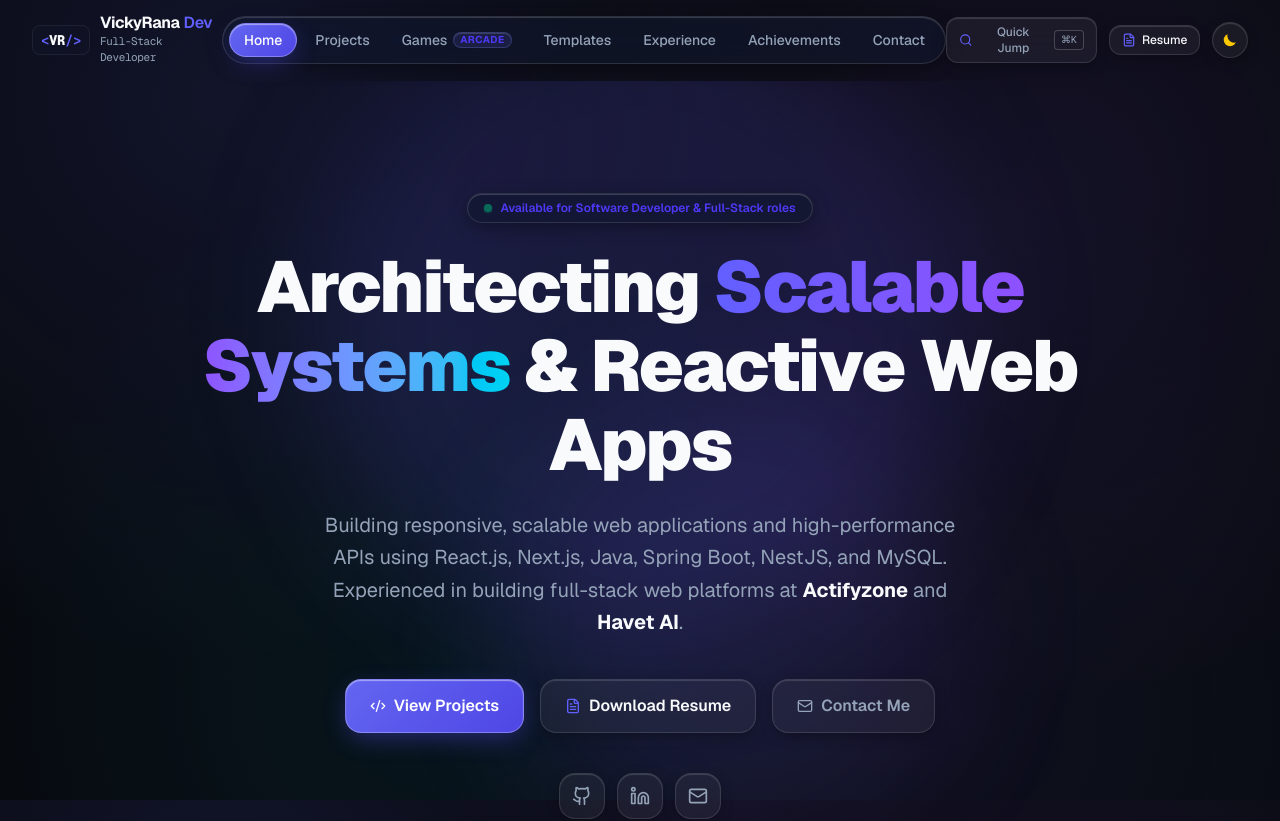
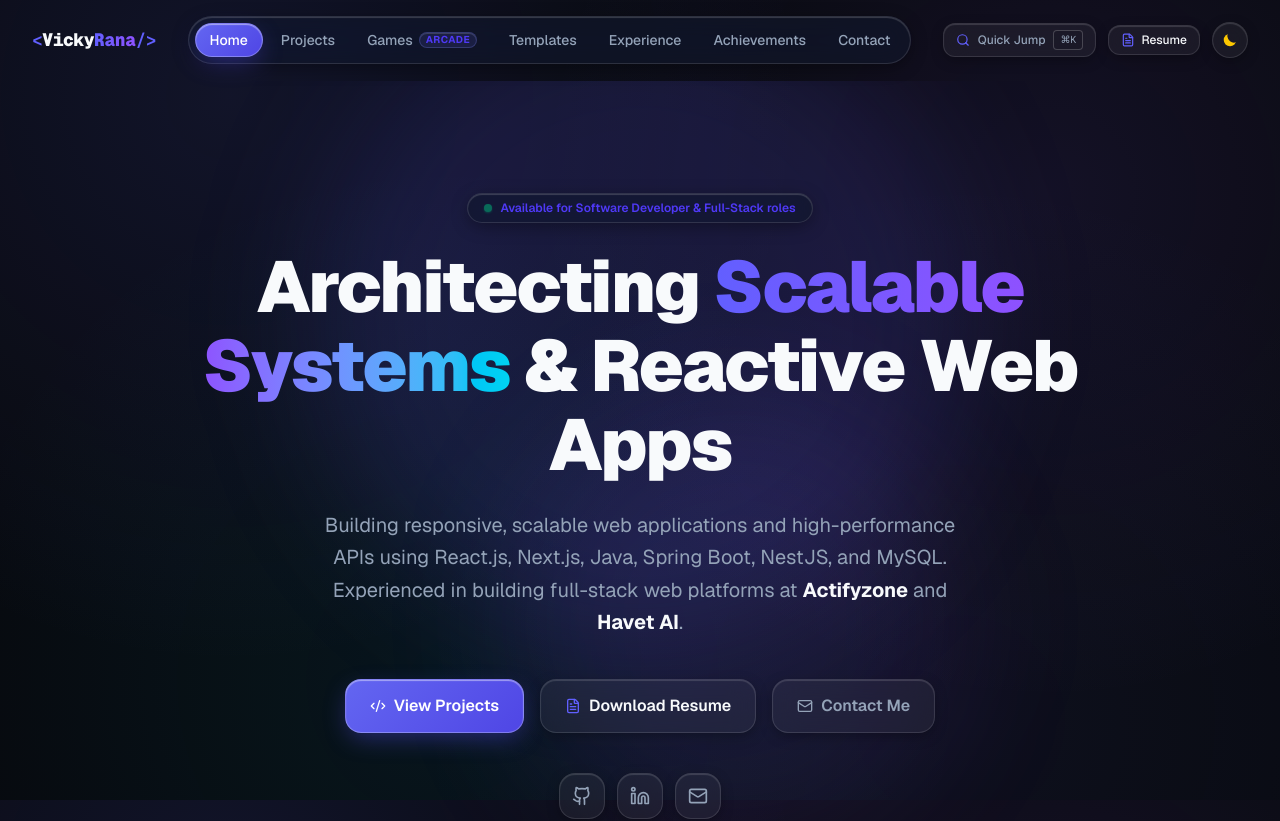
Before and after one commit to vickysrana2-cloud/VickyRanaPortfolio, a Next.js app: page / in a window 1280 px wide. Shown: the top 821 px of the page. Built offline with nearby package versions, Linux system fonts and the light colour scheme.

Commit message:
feat(branding): update brand logo to <VickyRana/>

```diff
--- a/src/components/footer.tsx
+++ b/src/components/footer.tsx
@@ -22,19 +22,27 @@ export function Footer() {
           <div className="lg:col-span-2 space-y-4">
             <Link
               href="/"
-              className="inline-flex items-center gap-2.5 tracking-tight text-foreground transition-transform hover:opacity-90"
-              aria-label="VickyRana Dev Home"
+              className="group inline-flex items-center font-mono text-xl font-bold tracking-tight text-foreground transition-transform hover:opacity-90 select-none"
+              aria-label="VickyRana Home"
             >
-              <div className="flex items-center justify-center px-2 py-1 rounded-lg font-mono text-xs font-semibold border border-border/60 bg-muted/30 select-none">
-                <span className="text-indigo-500 dark:text-indigo-400 select-none">&lt;</span>
-                <span className="font-extrabold text-foreground tracking-tight">VR</span>
-                <span className="text-indigo-500 dark:text-indigo-400 select-none">/&gt;</span>
-              </div>
-              <span className="text-lg font-bold tracking-tight flex items-center">
-                <span className="text-foreground">VickyRana</span>
-                <span className="text-indigo-500 dark:text-indigo-400 ml-1 font-semibold">Dev</span>
+              <span
+                aria-hidden="true"
+                className="text-indigo-500 dark:text-indigo-400 font-semibold transition-transform duration-300 group-hover:-translate-x-0.5 select-none"
+              >
+                &lt;
+              </span>
+              <span className="text-foreground font-black">Vicky</span>
+              <span className="bg-gradient-to-r from-indigo-500 to-violet-500 bg-clip-text text-transparent dark:from-indigo-400 dark:to-violet-400 font-black">
+                Rana
+              </span>
+              <span
+                aria-hidden="true"
+                className="text-indigo-500 dark:text-indigo-400 font-semibold transition-transform duration-300 group-hover:translate-x-0.5 select-none"
+              >
+                /&gt;
               </span>
             </Link>
+
 
             <p className="text-sm text-muted-foreground max-w-sm leading-relaxed">
               {profileData.tagline}
--- a/src/components/navbar.tsx
+++ b/src/components/navbar.tsx
@@ -8,7 +8,6 @@ import { cn } from '@/lib/utils';
 import {
   Menu,
   X,
-  Code2,
   Search,
   FileText,
   Mail
@@ -64,24 +63,27 @@ export function Navbar({ onOpenCommand }: NavbarProps) {
           {/* Logo */}
           <Link
             href="/"
-            className="group flex items-center gap-2.5 tracking-tight text-foreground transition-all duration-200"
-            aria-label="VickyRana Dev Home"
+            aria-label="VickyRana Home"
+            className="group inline-flex items-center rounded-md font-mono text-base sm:text-lg font-bold tracking-tight select-none focus-visible:outline-none focus-visible:ring-2 focus-visible:ring-indigo-500/60 focus-visible:ring-offset-2 focus-visible:ring-offset-background transition-opacity hover:opacity-90"
           >
-            <div className="flex items-center justify-center px-2 py-1 rounded-lg font-mono text-xs sm:text-sm font-semibold border border-border/60 bg-muted/30 group-hover:border-indigo-500/40 group-hover:bg-indigo-500/5 transition-all select-none">
-              <span className="text-indigo-500 dark:text-indigo-400 select-none">&lt;</span>
-              <span className="font-extrabold text-foreground tracking-tight">VR</span>
-              <span className="text-indigo-500 dark:text-indigo-400 select-none">/&gt;</span>
-            </div>
-            <div className="flex flex-col">
-              <span className="text-base font-bold leading-none tracking-tight flex items-center">
-                <span className="text-foreground">VickyRana</span>
-                <span className="text-indigo-500 dark:text-indigo-400 ml-1 font-semibold">Dev</span>
-              </span>
-              <span className="hidden sm:block text-[11px] font-mono text-muted-foreground mt-0.5">
-                Full-Stack Developer
-              </span>
-            </div>
+            <span
+              aria-hidden="true"
+              className="text-indigo-500 dark:text-indigo-400 font-semibold transition-transform duration-300 group-hover:-translate-x-0.5 select-none"
+            >
+              &lt;
+            </span>
+            <span className="text-foreground font-black">Vicky</span>
+            <span className="bg-gradient-to-r from-indigo-500 to-violet-500 bg-clip-text text-transparent dark:from-indigo-400 dark:to-violet-400 font-black">
+              Rana
+            </span>
+            <span
+              aria-hidden="true"
+              className="text-indigo-500 dark:text-indigo-400 font-semibold transition-transform duration-300 group-hover:translate-x-0.5 select-none"
+            >
+              /&gt;
+            </span>
           </Link>
+
 
 
           {/* Desktop Navigation Links (Floating Liquid Glass Pill) */}
```
